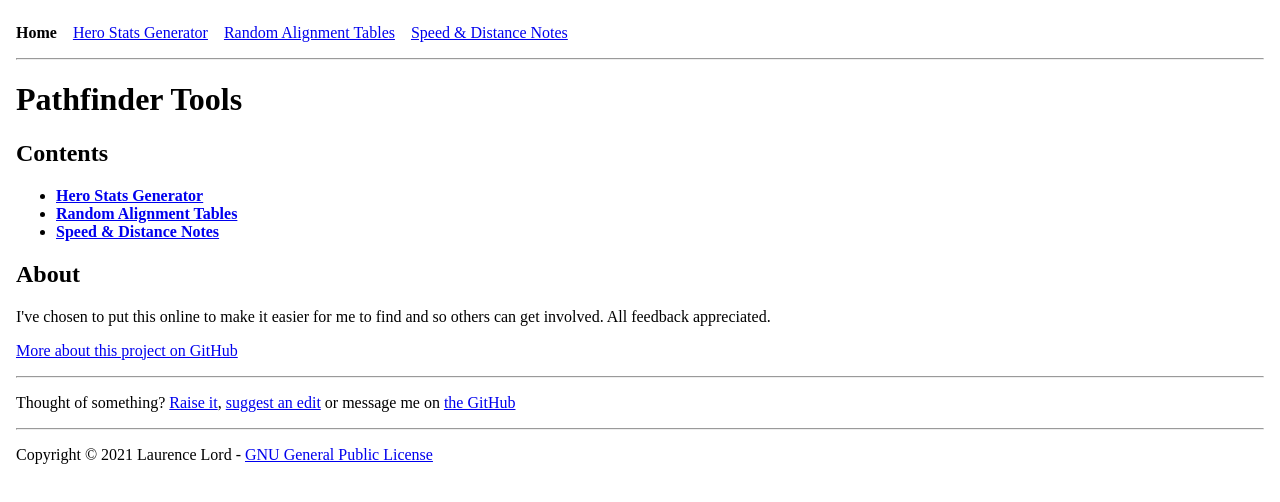
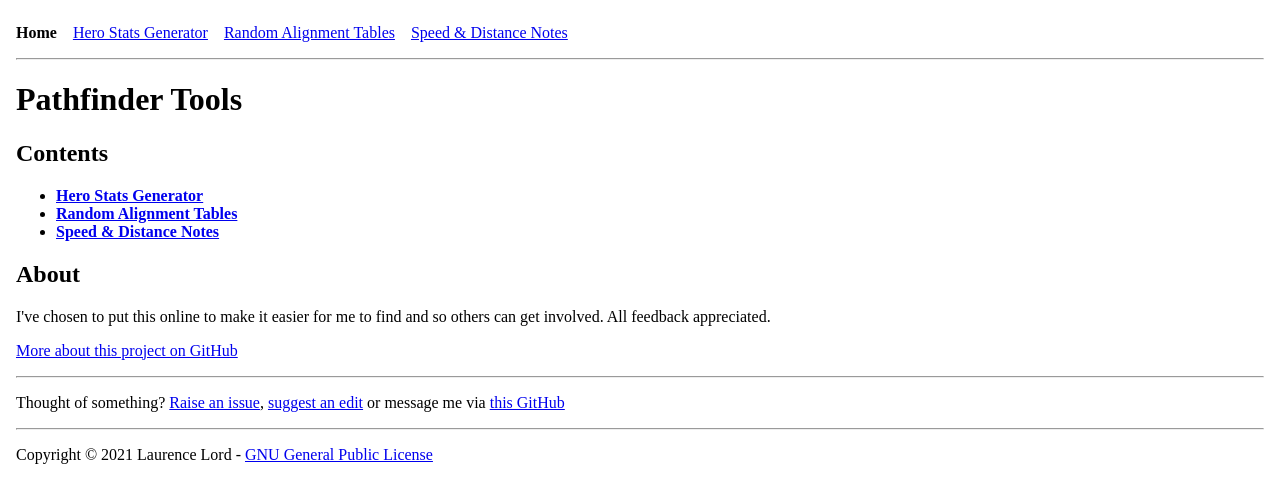
Before and after one commit to LL782/pathfinder-tools, a Next.js app: page / in a window 1280 px wide. Shown: the top 502 px of the page. Built offline with nearby package versions, Linux system fonts and the light colour scheme.

Commit message:
Update InviteToEditOnGithub.tsx
Try to resolve a conflict via GitHub website

```diff
--- a/WebsiteMeta/InviteToEditOnGithub.tsx
+++ b/WebsiteMeta/InviteToEditOnGithub.tsx
@@ -11,7 +11,7 @@ export const InviteToEditOnGitHub = () => {
       <p>
         Thought of something?{" "}
         <a href={`https://github.com/LL782/pathfinder-tools/issues/new`}>
-          Raise it
+          Raise an issue
         </a>
         ,{" "}
         <a
@@ -19,9 +19,9 @@ export const InviteToEditOnGitHub = () => {
         >
           suggest an edit
         </a>{" "}
-        or message me on{" "}
+        or message me via{" "}
         <a href={`https://github.com/LL782/pathfinder-tools/#readme`}>
-          the GitHub
+          this GitHub
         </a>
       </p>
     </section>
```
